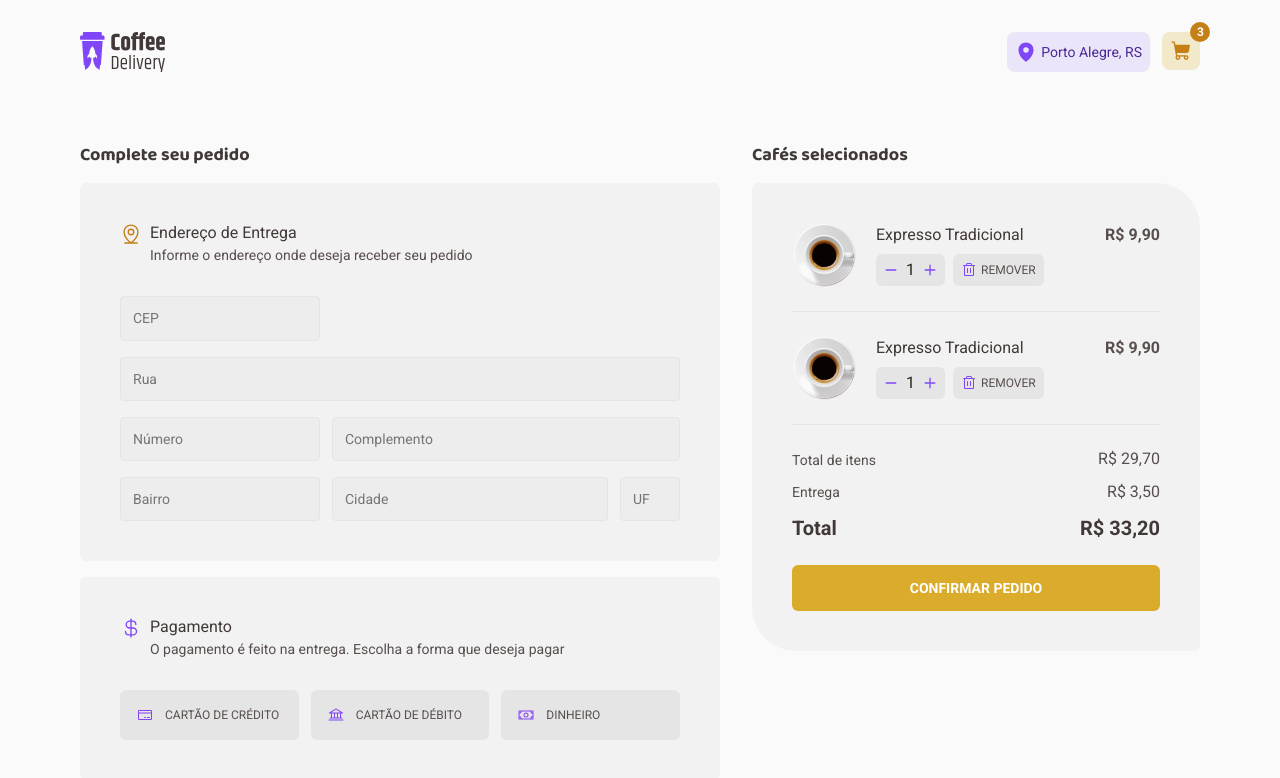
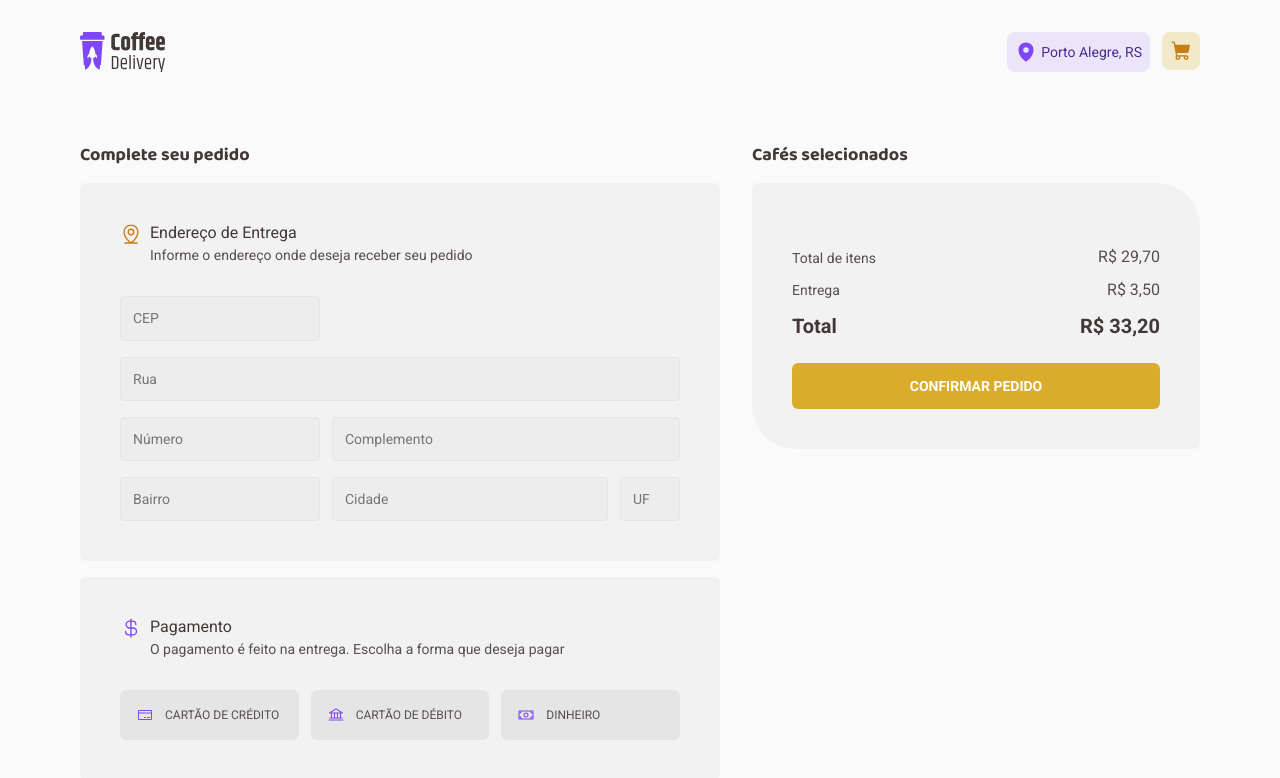
Before and after one commit to thealfredohenrique/coffee-delivery, a React (Vite) app: page /checkout in a window 1280 px wide. Shown: the top 778 px of the page. Built offline with nearby package versions, Linux system fonts and the light colour scheme.

Commit message:
feat(context): Add cart context

```diff
--- a/src/App.tsx
+++ b/src/App.tsx
@@ -3,12 +3,15 @@ import { BrowserRouter } from "react-router-dom";
 import Router from "./Router";
 import GlobalStyle from "./styles/global";
 import defaultTheme from "./styles/themes/default";
+import { CartContextProvider } from "./contexts/CartContext";
 
 function App() {
   return (
     <ThemeProvider theme={defaultTheme}>
       <BrowserRouter>
-        <Router />
+        <CartContextProvider>
+          <Router />
+        </CartContextProvider>
       </BrowserRouter>
       <GlobalStyle />
     </ThemeProvider>
--- a/src/components/Header/index.tsx
+++ b/src/components/Header/index.tsx
@@ -1,5 +1,7 @@
+import { useContext } from "react";
 import { NavLink } from "react-router-dom";
 import { MapPin, ShoppingCart } from "@phosphor-icons/react";
+import { CartContext } from "../../contexts/CartContext";
 import logo from "../../assets/logo.svg";
 import {
   ActionsContainer,
@@ -10,6 +12,8 @@ import {
 } from "./styles";
 
 function Header() {
+  const { items } = useContext(CartContext);
+
   return (
     <HeaderContainer>
       <img src={logo} />
@@ -21,7 +25,9 @@ function Header() {
         <NavLink to="/checkout">
           <CartContainer>
             <ShoppingCart size={22} weight="fill" />
-            <CartCounterContainer>3</CartCounterContainer>
+            {items.length > 0 && (
+              <CartCounterContainer>{items.length}</CartCounterContainer>
+            )}
           </CartContainer>
         </NavLink>
       </ActionsContainer>
--- /dev/null
+++ b/src/contexts/CartContext.tsx
@@ -0,0 +1,35 @@
+import { ReactNode, createContext, useState } from "react";
+
+export interface Coffee {
+  id: string;
+  image: string;
+  tags: string[];
+  name: string;
+  description: string;
+  price: number;
+}
+
+interface CartContextData {
+  items: Coffee[];
+  addCoffeeToCart(coffee: Coffee): void;
+}
+
+interface CartContextProviderProps {
+  children: ReactNode;
+}
+
+export const CartContext = createContext({} as CartContextData);
+
+export function CartContextProvider({ children }: CartContextProviderProps) {
+  const [items, setItems] = useState<Coffee[]>([]);
+
+  function addCoffeeToCart(coffee: Coffee) {
+    setItems((currentValue) => [...currentValue, coffee]);
+  }
+
+  return (
+    <CartContext.Provider value={{ items, addCoffeeToCart }}>
+      {children}
+    </CartContext.Provider>
+  );
+}
--- a/src/pages/Checkout/components/CartCard/index.tsx
+++ b/src/pages/Checkout/components/CartCard/index.tsx
@@ -1,3 +1,6 @@
+import { useContext } from "react";
+import { CartContext } from "../../../../contexts/CartContext";
+import CartItem from "../CartItem";
 import {
   CartButtonContainer,
   CartCardContainer,
@@ -5,14 +8,16 @@ import {
   CartTotalsContainer,
   CartTotalsItemContainer,
 } from "./styles";
-import CartItem from "../CartItem";
 
 function CartCard() {
+  const { items } = useContext(CartContext);
+
   return (
     <CartCardContainer>
       <CartItemsContainer>
-        <CartItem />
-        <CartItem />
+        {items.map((item) => (
+          <CartItem key={item.id} coffee={item} />
+        ))}
       </CartItemsContainer>
 
       <CartTotalsContainer>
--- a/src/pages/Checkout/components/CartItem/index.tsx
+++ b/src/pages/Checkout/components/CartItem/index.tsx
@@ -1,4 +1,5 @@
 import { Minus, Plus, Trash } from "@phosphor-icons/react";
+import { Coffee } from "../../../../contexts/CartContext";
 import {
   CartItemActionsContainer,
   CartItemContainer,
@@ -12,17 +13,21 @@ import {
   CounterButtonContainer,
 } from "./styles";
 
-function CartItem() {
+interface CartItemProps {
+  coffee: Coffee;
+}
+
+function CartItem({ coffee }: CartItemProps) {
   return (
     <CartItemContainer>
       <CartItemImageContainer
-        src="/src/assets/traditional-espresso-coffee.png"
-        alt="Expresso Tradicional"
+        src={`/src/assets/${coffee.image}`}
+        alt={coffee.name}
       />
 
       <CartItemDetailsContainer>
         <CartItemInfoContainer>
-          <CartItemNameContainer>Expresso Tradicional</CartItemNameContainer>
+          <CartItemNameContainer>{coffee.name}</CartItemNameContainer>
           <CartItemPriceContainer>R$ 9,90</CartItemPriceContainer>
         </CartItemInfoContainer>
 
--- a/src/pages/Home/components/CoffeeCard/index.tsx
+++ b/src/pages/Home/components/CoffeeCard/index.tsx
@@ -1,5 +1,6 @@
-import { useState } from "react";
+import { useContext, useState } from "react";
 import { Minus, Plus, ShoppingCart } from "@phosphor-icons/react";
+import { CartContext, Coffee } from "../../../../contexts/CartContext";
 import {
   BuyButtonContainer,
   BuyCoffeeContainer,
@@ -16,28 +17,19 @@ import {
 } from "./styles";
 
 interface CoffeeCardProps {
-  image: string;
-  tags: string[];
-  name: string;
-  description: string;
-  price: number;
+  coffee: Coffee;
 }
 
 const MIN_COUNTER = 1;
 
-function CoffeeCard({
-  image,
-  tags,
-  name,
-  description,
-  price,
-}: CoffeeCardProps) {
+function CoffeeCard({ coffee }: CoffeeCardProps) {
   const [counter, setCounter] = useState(MIN_COUNTER);
+  const { addCoffeeToCart } = useContext(CartContext);
 
   const canDecrease = counter > MIN_COUNTER;
   const formattedPrice = new Intl.NumberFormat("pt-BR", {
     minimumFractionDigits: 2,
-  }).format(price);
+  }).format(coffee.price);
 
   function handleDecrease() {
     if (canDecrease) setCounter((currentValue) => currentValue - 1);
@@ -47,20 +39,29 @@ function CoffeeCard({
     setCounter((currentValue) => currentValue + 1);
   }
 
+  function handleAddToCart() {
+    addCoffeeToCart(coffee);
+  }
+
   return (
     <CoffeeCardContainer>
       <CoffeeFigureContainer>
-        <CoffeeImageContainer src={`/src/assets/${image}`} alt={name} />
+        <CoffeeImageContainer
+          src={`/src/assets/${coffee.image}`}
+          alt={coffee.name}
+        />
 
         <CoffeeTagsContainer>
-          {tags.map((tag) => (
+          {coffee.tags.map((tag) => (
             <CoffeeTagContainer key={tag}>{tag}</CoffeeTagContainer>
           ))}
         </CoffeeTagsContainer>
       </CoffeeFigureContainer>
 
-      <CoffeeTitleContainer>{name}</CoffeeTitleContainer>
-      <CoffeeDescriptionContainer>{description}</CoffeeDescriptionContainer>
+      <CoffeeTitleContainer>{coffee.name}</CoffeeTitleContainer>
+      <CoffeeDescriptionContainer>
+        {coffee.description}
+      </CoffeeDescriptionContainer>
 
       <BuyCoffeeContainer>
         <CoffeePriceContainer>
@@ -80,7 +81,7 @@ function CoffeeCard({
           </CounterButtonContainer>
         </CoffeeCounterContainer>
 
-        <BuyButtonContainer>
+        <BuyButtonContainer onClick={handleAddToCart}>
           <ShoppingCart size={22} weight="fill" />
         </BuyButtonContainer>
       </BuyCoffeeContainer>
--- a/src/pages/Home/components/Coffees/index.tsx
+++ b/src/pages/Home/components/Coffees/index.tsx
@@ -130,14 +130,7 @@ function Coffees() {
       <SectionTitleContainer>Nossos cafés</SectionTitleContainer>
       <CoffeesListContainer>
         {coffees.map((coffee) => (
-          <CoffeeCard
-            key={coffee.id}
-            image={coffee.image}
-            tags={coffee.tags}
-            name={coffee.name}
-            description={coffee.description}
-            price={coffee.price}
-          />
+          <CoffeeCard key={coffee.id} coffee={coffee} />
         ))}
       </CoffeesListContainer>
     </CoffeesContainer>
```
